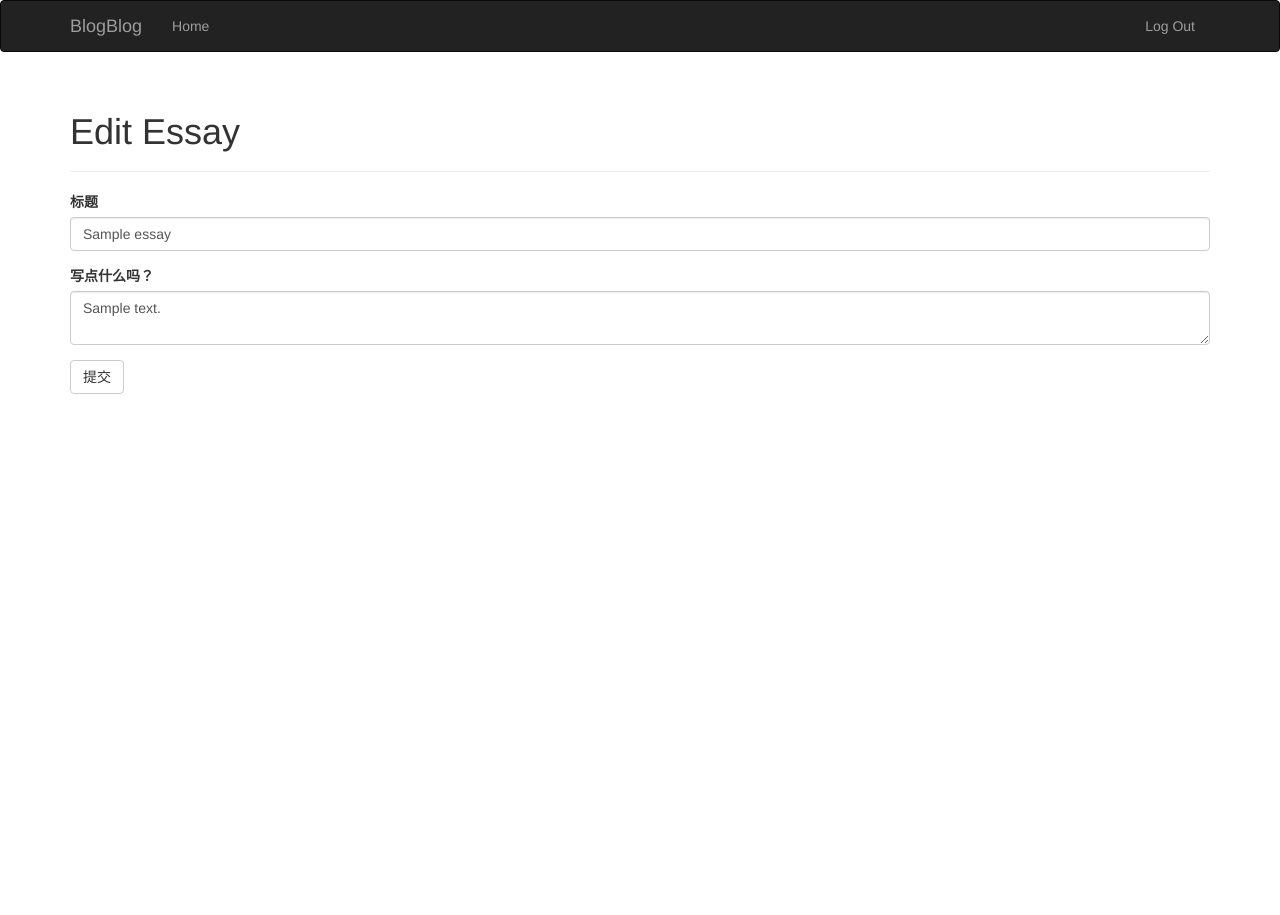
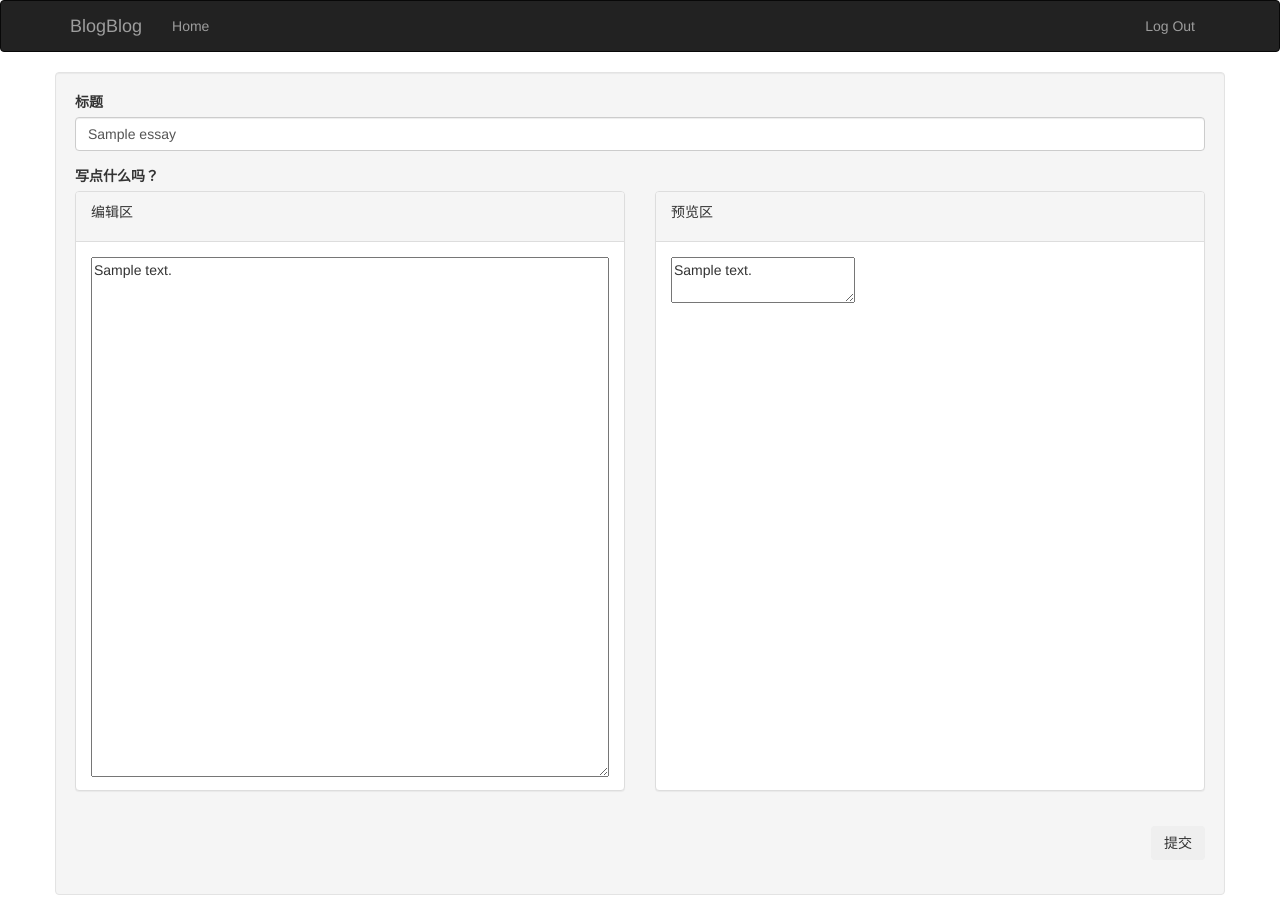
Before and after one commit to onionzhou/blog, a Flask app: page /edit/1 in a window 1280 px wide. Before the commit the page ends 394 px from the top, so only its background shows below. Run offline with Flask 2, Linux system fonts and the light colour scheme; a user stored in the database is signed in; tables that the repository leaves empty hold one stand-in row (values such as "Sample post"); some libraries are stand-ins or nearby versions.

Commit message:
集成markdown，修复一些bug

```diff
--- a/app/data_fake.py
+++ b/app/data_fake.py
@@ -9,6 +9,7 @@
 from app.models import User,Essay,Discuss
 from app import db,create_app
 from faker import Faker
+from random import  randint
 
 
 
@@ -55,6 +56,6 @@
 
 
 if __name__ == '__main__':
-    # test_sql_data()
-    # test_essay()
+    test_sql_data()
+    test_essay()
     test_discuss()
--- a/app/front/views.py
+++ b/app/front/views.py
@@ -58,7 +58,8 @@
 
     if form.validate_on_submit():
         comment = Comment(body_html=form.body.data,
-                              essay=essay,
+                          essay=essay,
+
                               )
         db.session.add(comment)
         db.session.commit()
@@ -72,9 +73,12 @@
         front_essay=essay
 
     page = request.args.get('page', 1, type=int)
-    pagination = Comment.query.order_by(Comment.timestamp.desc()).paginate(
-            page, per_page=current_app.config['FLASKY_POSTS_PER_PAGE'],
-            error_out=False)
+
+    pagination = Comment.query.filter(Comment.essay_id==id).order_by(Comment.timestamp.desc()).paginate(
+        page, per_page=current_app.config['FLASKY_POSTS_PER_PAGE'],
+                error_out=False
+    )
+
     comments = pagination.items
 
     return render_template('info.html',
@@ -85,28 +89,6 @@
                            comments=comments,
                            form=form)
 
-# def post_essay(id):
-#     essay = Essay.query.get_or_404(id)
-#     form = CommentForm()
-#
-#     if form.validate_on_submit():
-#         comment = Comment(body_html=form.body.data,
-#                           essay=essay,
-#                           )
-#         db.session.add(comment)
-#         db.session.commit()
-#         flash('评论已经更新.')
-#         return redirect(url_for('.post_essay', id=essay.id, page=-1))
-#
-#     page = request.args.get('page', 1, type=int)
-#     pagination = Comment.query.order_by(Comment.timestamp.desc()).paginate(
-#         page, per_page=current_app.config['FLASKY_POSTS_PER_PAGE'],
-#         error_out=False)
-#     comments = pagination.items
-#
-#     return render_template('post.html', essays=[essay], comments=comments,
-#                            pagination=pagination, form=form)
-
 
 @front.route('/edit/<int:id>', methods=['GET', 'POST'])
 @login_required
@@ -115,7 +97,7 @@
     form = EssayForm()
     if form.validate_on_submit():
         essay.title=form.title.data
-        essay.body_html = form.body.data
+        essay.body = form.body.data
         db.session.add(essay)
         db.session.commit()
         flash('文章已更新.')
--- a/app/models.py
+++ b/app/models.py
@@ -119,7 +119,7 @@
         allowed_tags = ['a', 'abbr', 'acronym', 'b', 'blockquote', 'code',
                         'em', 'i', 'li', 'ol', 'pre', 'strong', 'ul',
                         'h1', 'h2', 'h3', 'p']
-        target.body_html = bleach.linkify(bleach.clean(
+        target.body = bleach.linkify(bleach.clean(
             markdown(value, output_format='html'),
             tags=allowed_tags, strip=True))
 
--- a/app/templates/_comments.html
+++ b/app/templates/_comments.html
@@ -1,7 +1,7 @@
 {% import "bootstrap/wtf.html" as wtf %}
 
 <div >
-            {{ wtf.quick_form(form) }}
+    {{ wtf.quick_form(form) }}
 </div>
 
 
--- a/app/templates/base.html
+++ b/app/templates/base.html
@@ -1,6 +1,6 @@
 {% extends "bootstrap/base.html" %}
 
-{% block title %}onion--B{% endblock %}
+{% block title %}onion{% endblock %}
 
 {% block head %}
 {{ super() }}
--- a/app/templates/edit_essay.html
+++ b/app/templates/edit_essay.html
@@ -1,18 +1,7 @@
-{% extends "base.html" %}
-{% import "bootstrap/wtf.html" as wtf %}
 
-{% block title %}Flasky - Edit Essay{% endblock %}
+{% extends 'md_editor.html' %}
+{% block title %}编辑博客{% endblock %}
+{% block content %}
 
-{% block page_content %}
-<div class="page-header">
-    <h1>Edit Essay</h1>
-</div>
-<div>
-    {{ wtf.quick_form(form) }}
-</div>
-{% endblock %}
-
-{% block scripts %}
 {{ super() }}
-{{ pagedown.include_pagedown() }}
-{% endblock %}
+{%endblock%}
--- a/app/templates/info.html
+++ b/app/templates/info.html
@@ -30,7 +30,7 @@
 {#      <div class="tags"><a href="/" target="_blank">个人博客</a> &nbsp; <a href="/" target="_blank">小世界</a></div>#}
 {#      <div class="news_about"><strong>简介</strong>个人博客，用来做什么？我刚开始就把它当做一个我吐槽心情的地方，也就相当于一个网络记事本，写上一些关于自己生活工作中的小情小事，也会放上一些照片，音乐。每天工作回家后就能访问自己的网站，一边听着音乐，一边写写文章。</div>#}
       <div class="news_con">
-          {{ essay.body_html }}
+          {{ essay.body_html |safe }}
       </div>
     </div>
 
--- /dev/null
+++ b/app/templates/md_editor.html
@@ -0,0 +1,77 @@
+{% extends 'base.html' %}
+
+{% import 'bootstrap/wtf.html' as wtf %}
+
+
+{% block content %}
+{{ super() }}
+<div class="container">
+    <div class="row well">
+        <form method="post" class="form " role="form">
+            {{ form.hidden_tag() }}
+            <div class="form-group">
+                {{ form.title.label }}
+                {{ form.title(id="title", class="form-control" )}}
+            </div>
+            <div class="form-group">
+                {{ form.body.label }}
+                <div class="row">
+                    <div class="col-md-6 " >
+                        <div class="panel panel-default", style="height: 600px;">
+                            <div class="panel-heading", style="height: 50px;">编辑区</div>
+                            <div class="panel-body", style="height: 550px;">
+                                {{ form.body(only_input=True, style="height: 100%;width:100%;") }}
+                            </div>
+                        </div>
+                    </div>
+                    <div class="col-md-6" >
+                        <div class="panel panel-default", style="height: 600px;">
+                            <div class="panel-heading", style="height: 50px;">预览区</div>
+                            <div class="panel-body", style="height: 550px;">
+                                {{ form.body(only_preview=True) }}
+                            </div>
+                        </div>
+                    </div>
+                </div>
+
+            </div>
+            <div class="form-group pull-right">
+                {{ form.submit(class="btn btn-raised") }}
+            </div>
+        </form>
+    </div>
+</div>
+<style>
+
+#flask-pagedown-body{
+    border-style: none;
+    resize: none;
+}
+
+.flask-pagedown-preview{
+
+    overflow-x:hidden;
+    overflow-y: auto;
+    height: 100%;
+}
+.flask-pagedown{
+    height: 100%;
+}
+
+.panel-body img{ max-width: 100%; display: block; }
+
+</style>
+
+
+{% endblock %}
+
+{% block scripts %}
+    {{ super() }}
+    <script src="https://cdnjs.cloudflare.com/ajax/libs/showdown/1.6.4/showdown.min.js"></script>
+    <script type="text/javascript">
+        var converter = new showdown.Converter();
+        function flask_pagedown_converter(text){
+            return converter.makeHtml(text);
+        }
+    </script>
+{% endblock %}
```
Also changed, not shown: README.md, app/static/css/styles.css (renamed from app/static/styles.css).
